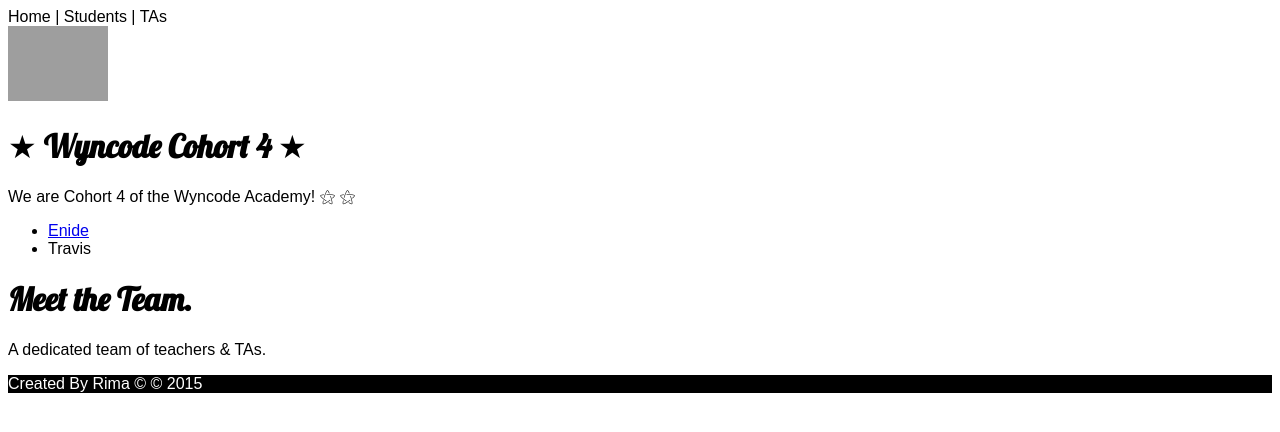
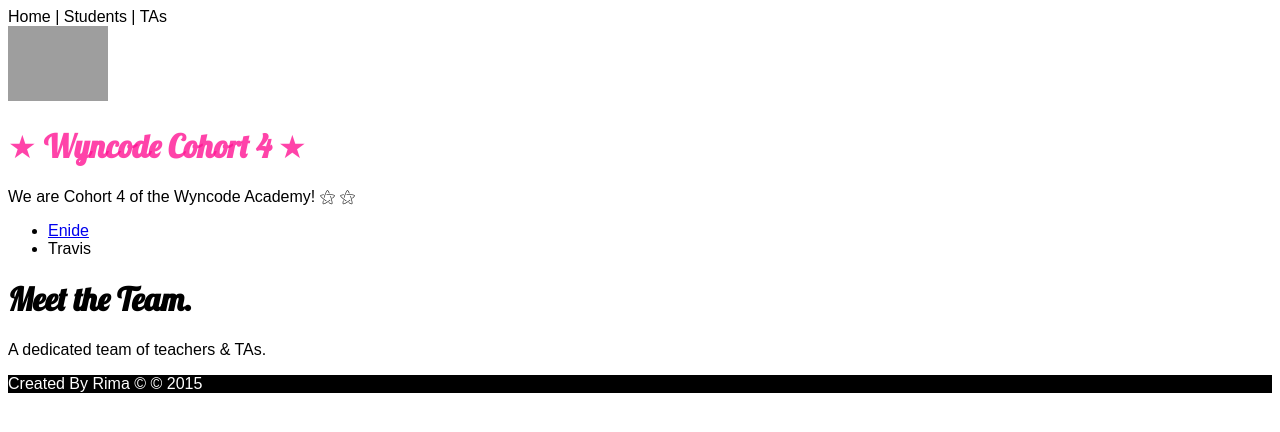
Before and after one commit to AlaaMuk/wyncodelab, a plain HTML site: page index.html in a window 1280 px wide. Drawn offline with Linux system fonts and the light colour scheme; grey boxes are pictures that could not be loaded.

Commit message:
Update style.css

```diff
--- a/styles/style.css
+++ b/styles/style.css
@@ -6,3 +6,7 @@ body {
 h1 {
   font-family: 'Lobster', cursive;
 }
+
+#title {
+  color: rgba(255,20,147,0.8);
+}
```
